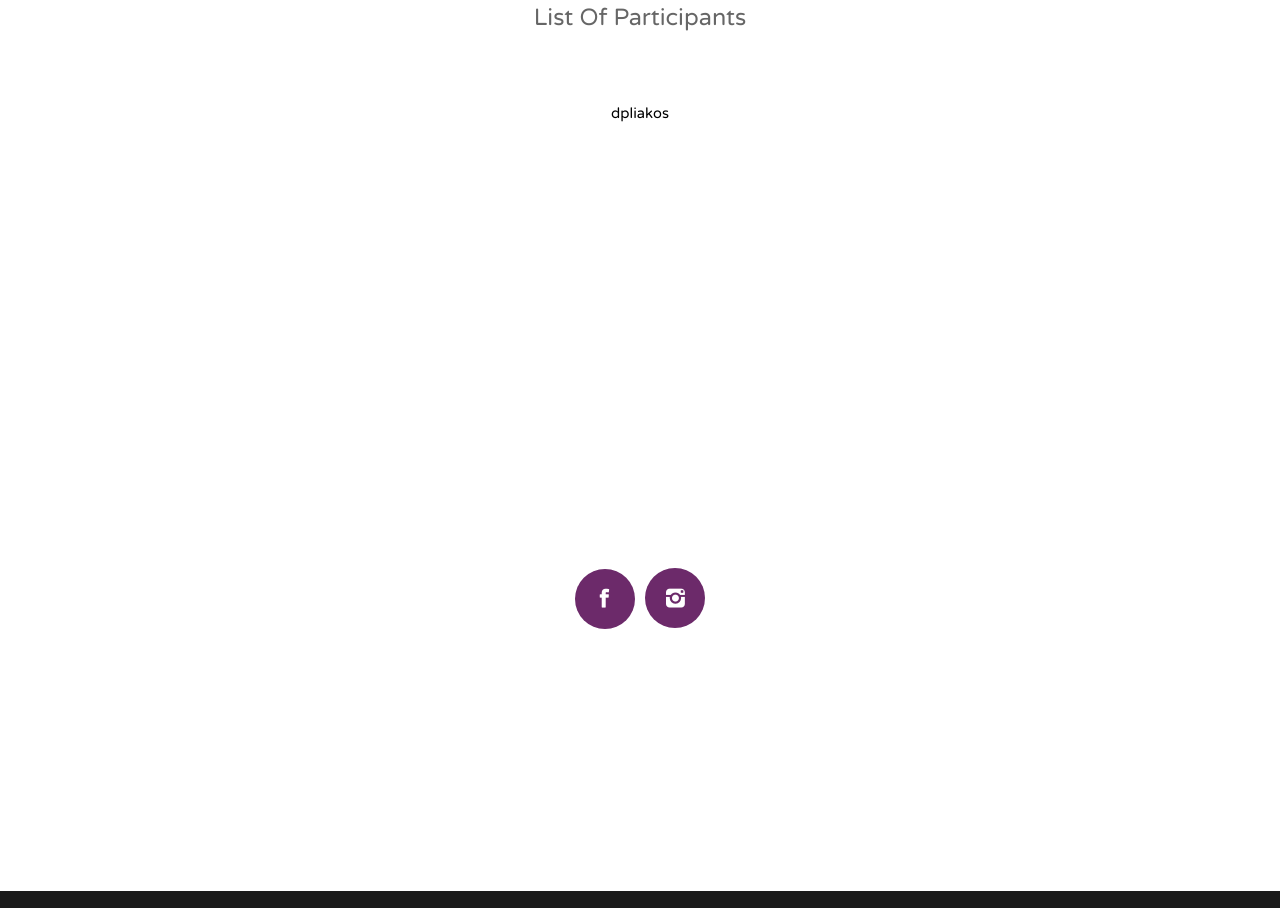
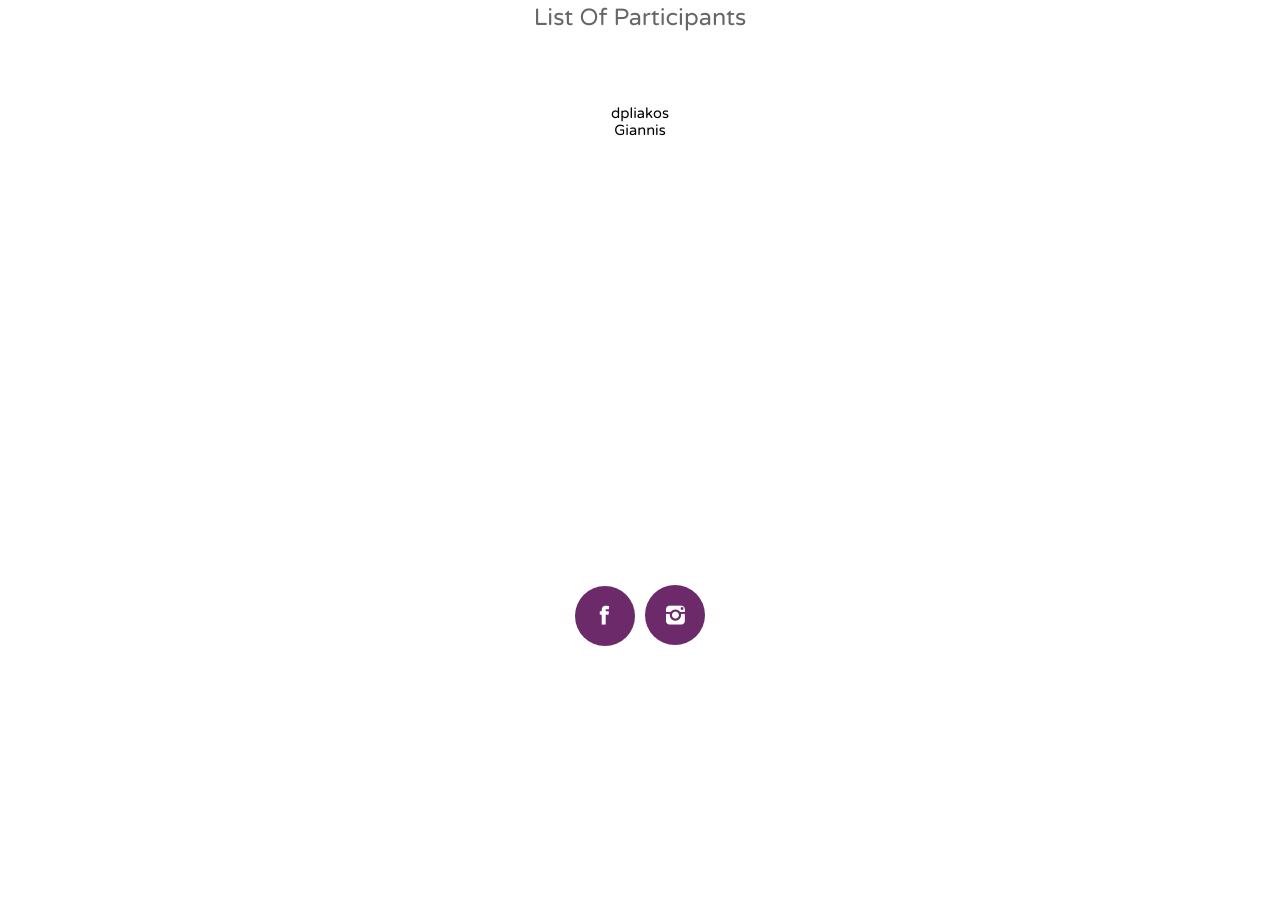
Before and after one commit to ieee-ihuthess/git_from_zero_to_hero, a plain HTML site: page index.html in a window 1280 px wide. Shown: the part 939-1847 px from the top of the page. Drawn offline with Linux system fonts and the light colour scheme.

Commit message:
add my name

```diff
--- a/index.html
+++ b/index.html
@@ -48,7 +48,7 @@ Released   : 20140207
 				<ul style="max-width: 400px; margin: auto; text-align: center">
 					<li> dpliakos </li>
 					<!-- Write your name below -->
-
+					<li> Giannis </li>
 
 
 
```
